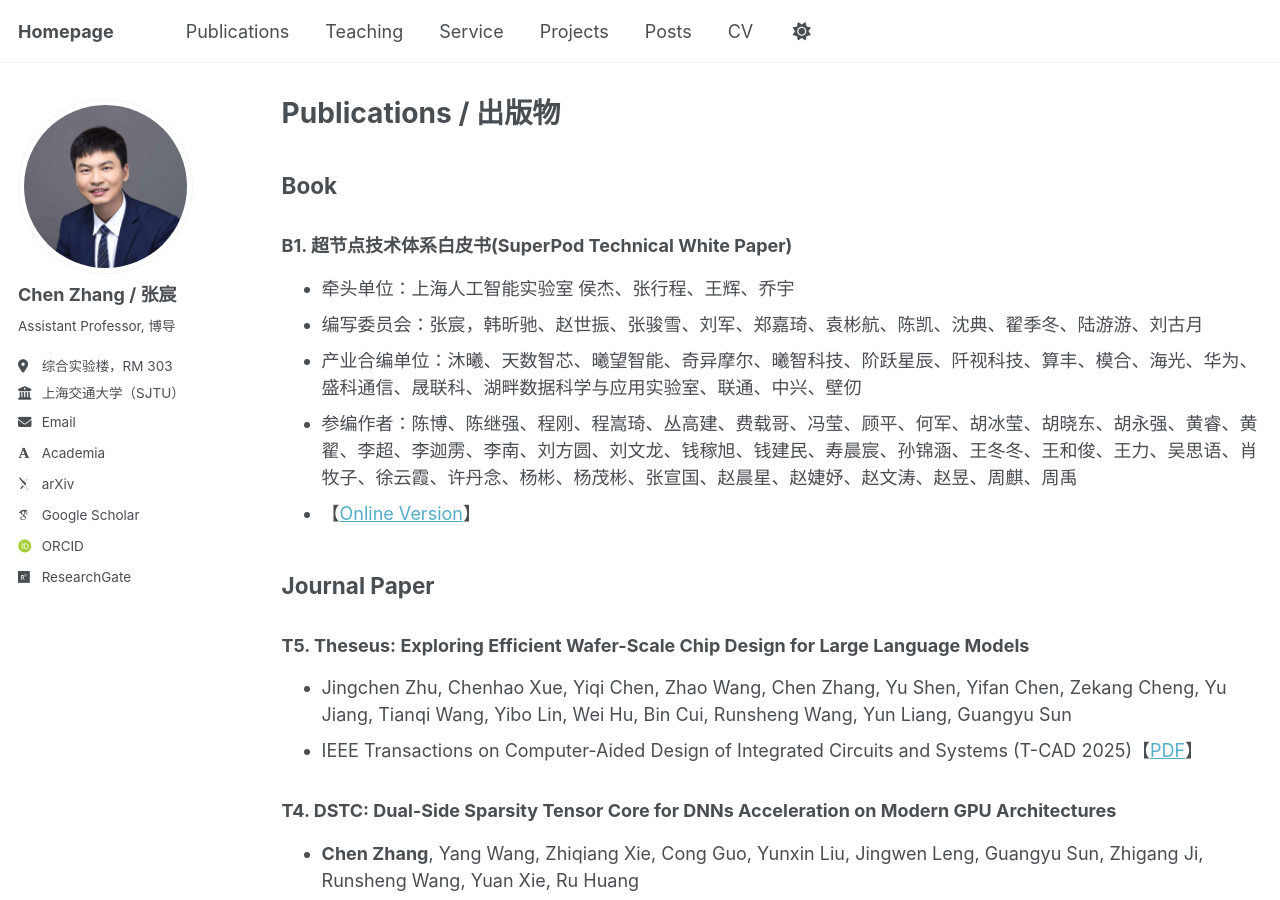
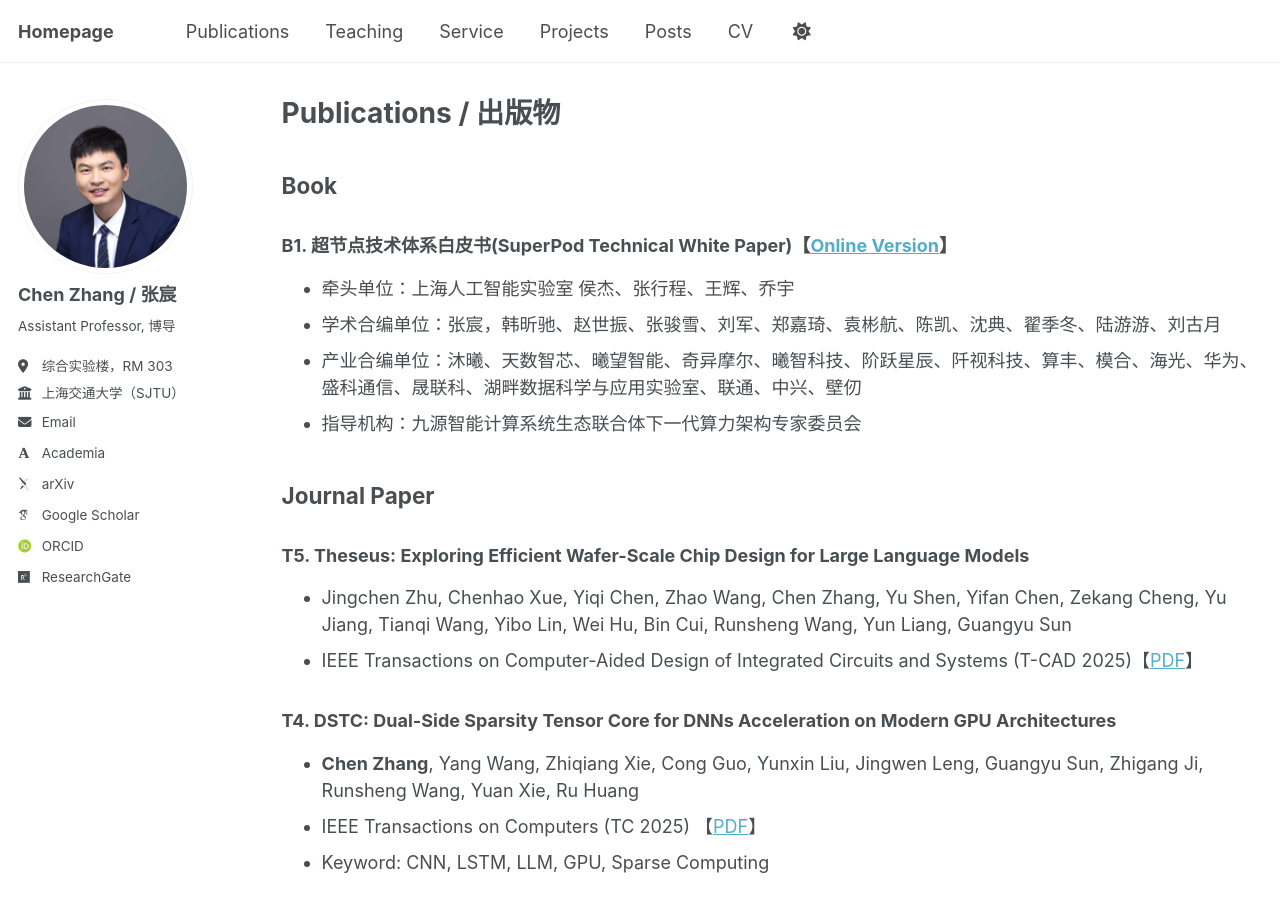
Before and after one commit to chenzhangsjtu/chenzhangsjtu.github.io, a Jekyll site: the page built from _pages/publications.md, in a window 1280 px wide and 900 px high. Built offline with Jekyll 4.4.1, drawn with Linux system fonts in a browser that asks for light colours; some web fonts are replaced.

Commit message:
Update publications.md

```diff
--- a/_pages/publications.md
+++ b/_pages/publications.md
@@ -7,12 +7,11 @@
 
 ## Book
 
-### B1. 超节点技术体系白皮书(SuperPod Technical White Paper)
+### B1. 超节点技术体系白皮书(SuperPod Technical White Paper)【[Online Version](https://deeplink-org.github.io/superpod-whitepaper/)】
 * 牵头单位：上海人工智能实验室 侯杰、张行程、王辉、乔宇
-* 编写委员会：张宸，韩昕驰、赵世振、张骏雪、刘军、郑嘉琦、袁彬航、陈凯、沈典、翟季冬、陆游游、刘古月
+* 学术合编单位：张宸，韩昕驰、赵世振、张骏雪、刘军、郑嘉琦、袁彬航、陈凯、沈典、翟季冬、陆游游、刘古月
 * 产业合编单位：沐曦、天数智芯、曦望智能、奇异摩尔、曦智科技、阶跃星辰、阡视科技、算丰、模合、海光、华为、盛科通信、晟联科、湖畔数据科学与应用实验室、联通、中兴、壁仞
-* 参编作者：陈博、陈继强、程刚、程嵩琦、丛高建、费载哥、冯莹、顾平、何军、胡冰莹、胡晓东、胡永强、黄睿、黄翟、李超、李迦雳、李南、刘方圆、刘文龙、钱稼旭、钱建民、寿晨宸、孙锦涵、王冬冬、王和俊、王力、吴思语、肖牧子、徐云霞、许丹念、杨彬、杨茂彬、张宣国、赵晨星、赵婕妤、赵文涛、赵昱、周麒、周禹
-* 【[Online Version](https://deeplink-org.github.io/superpod-whitepaper/)】
+* 指导机构：九源智能计算系统生态联合体下一代算力架构专家委员会
 
 ## Journal Paper
 
```
